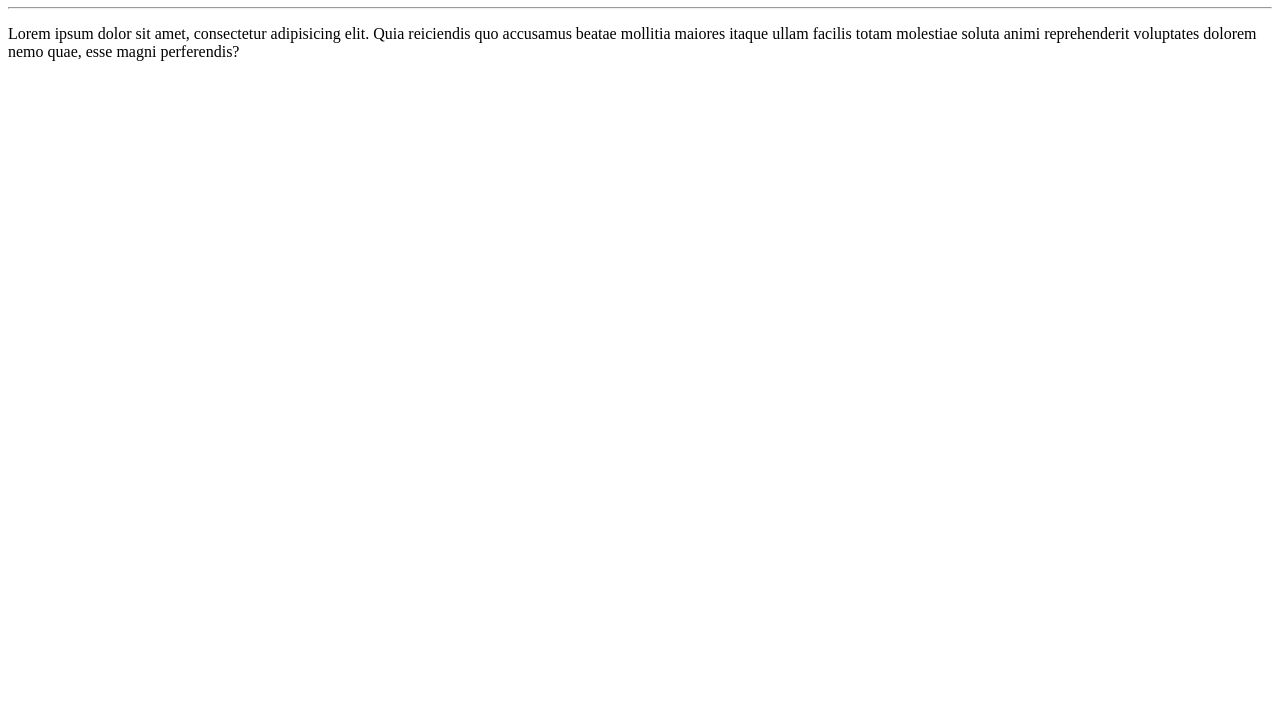
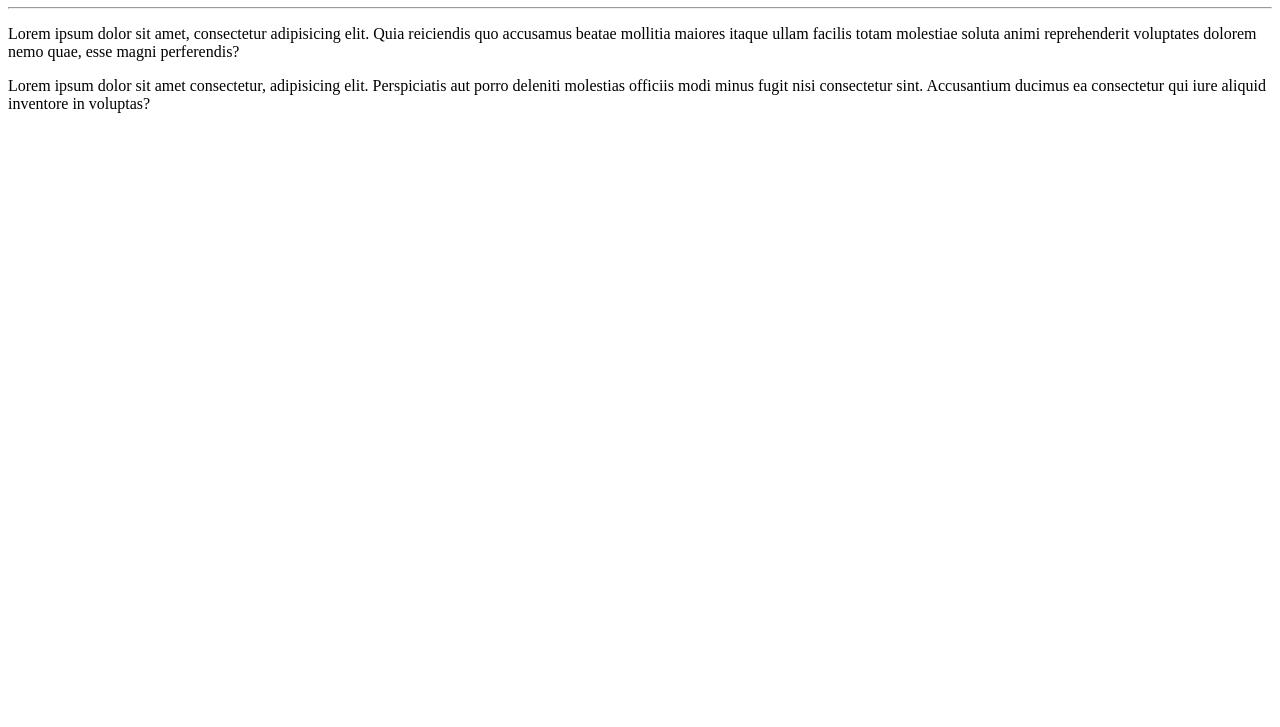
Before and after one commit to johneichstaedt/Ola-Mundo, a plain HTML site: page site-exemplo/index.html in a window 1280 px wide. Shown: the part 73-800 px from the top of the page. Drawn offline with Linux system fonts and the light colour scheme.

Commit message:
parágrafo adicionado

```diff
--- a/site-exemplo/index.html
+++ b/site-exemplo/index.html
@@ -9,5 +9,6 @@
     <h1>Olá, mundo!</h1>
     <hr>
     <p>Lorem ipsum dolor sit amet, consectetur adipisicing elit. Quia reiciendis quo accusamus beatae mollitia maiores itaque ullam facilis totam molestiae soluta animi reprehenderit voluptates dolorem nemo quae, esse magni perferendis?</p>
+    <p>Lorem ipsum dolor sit amet consectetur, adipisicing elit. Perspiciatis aut porro deleniti molestias officiis modi minus fugit nisi consectetur sint. Accusantium ducimus ea consectetur qui iure aliquid inventore in voluptas?</p>
 </body>
 </html>
```
